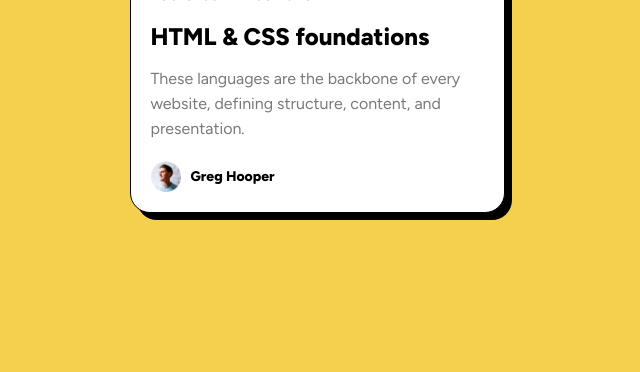
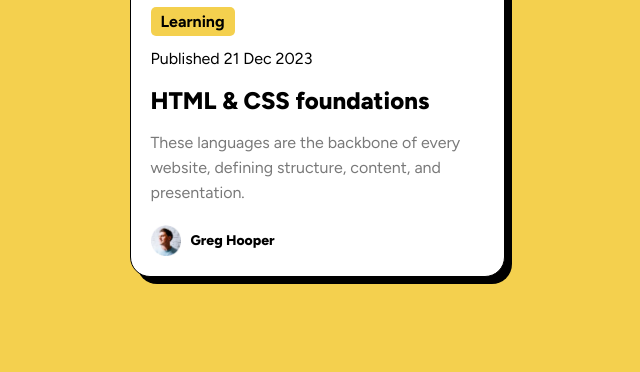
Before and after one commit to Sora-W-Erdnase/blog-preview-card, a plain HTML site: page index.html in a window 1280 px wide. Shown: the part 428-800 px from the top of the page, without its empty margins (323-963 px from the left). Drawn offline with Linux system fonts and the light colour scheme.

Commit message:
% changes

```diff
--- a/style.css
+++ b/style.css
@@ -6,16 +6,16 @@ body {
     font-family: "Figtree";
     margin: 0px;
     background-color: hsl(47, 88%, 63%);
+
 }
 
 img {
     max-width: 100%;
 }
 
-main{
+main {
     display: flex;
-    align-content: center;
-    justify-content: center;
+    margin-top: 15%;
 }
 
 span {
@@ -54,7 +54,6 @@ h1 + p{
     flex-direction: column;
     width: 375px;
     margin: auto;
-    margin-top: 10%;
     background-color: white;
     padding-right: 20px;
     padding-left: 20px;
@@ -62,8 +61,6 @@ h1 + p{
     border: 1px solid black;
     border-radius: 20px;
     box-shadow: 7px 7px;
-    align-content: center;
-    justify-content: center;
 }
 
 .picture-caption{
```
